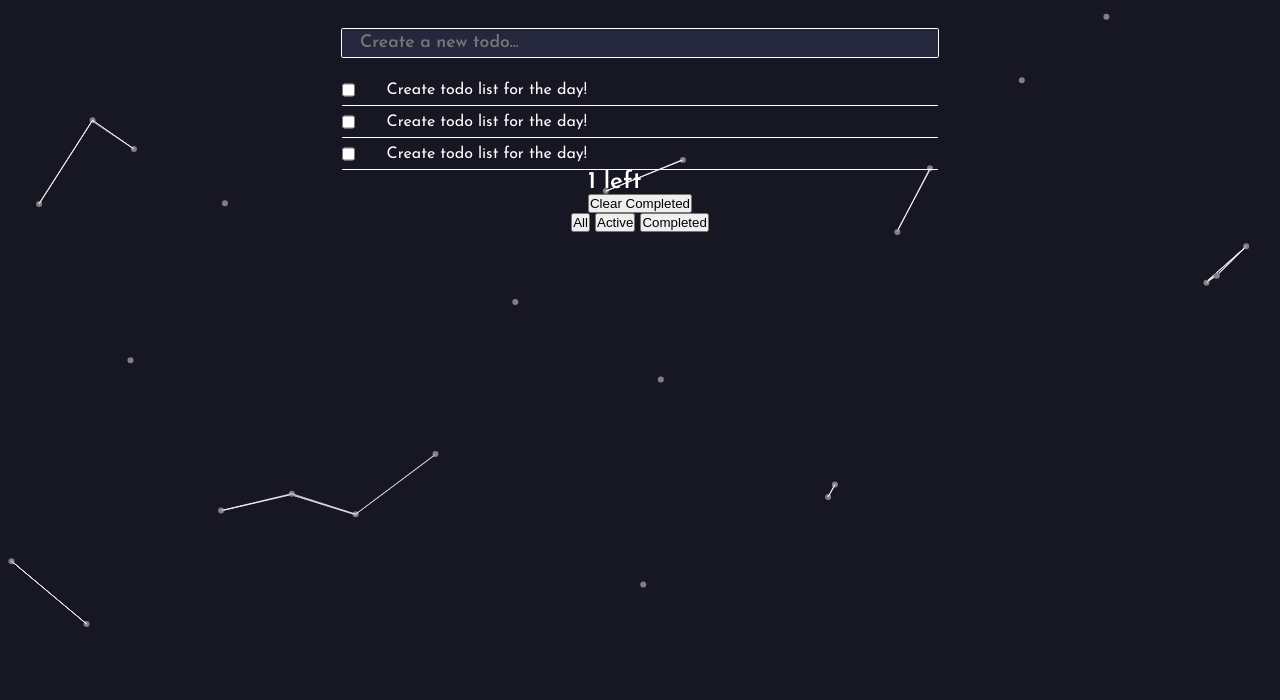
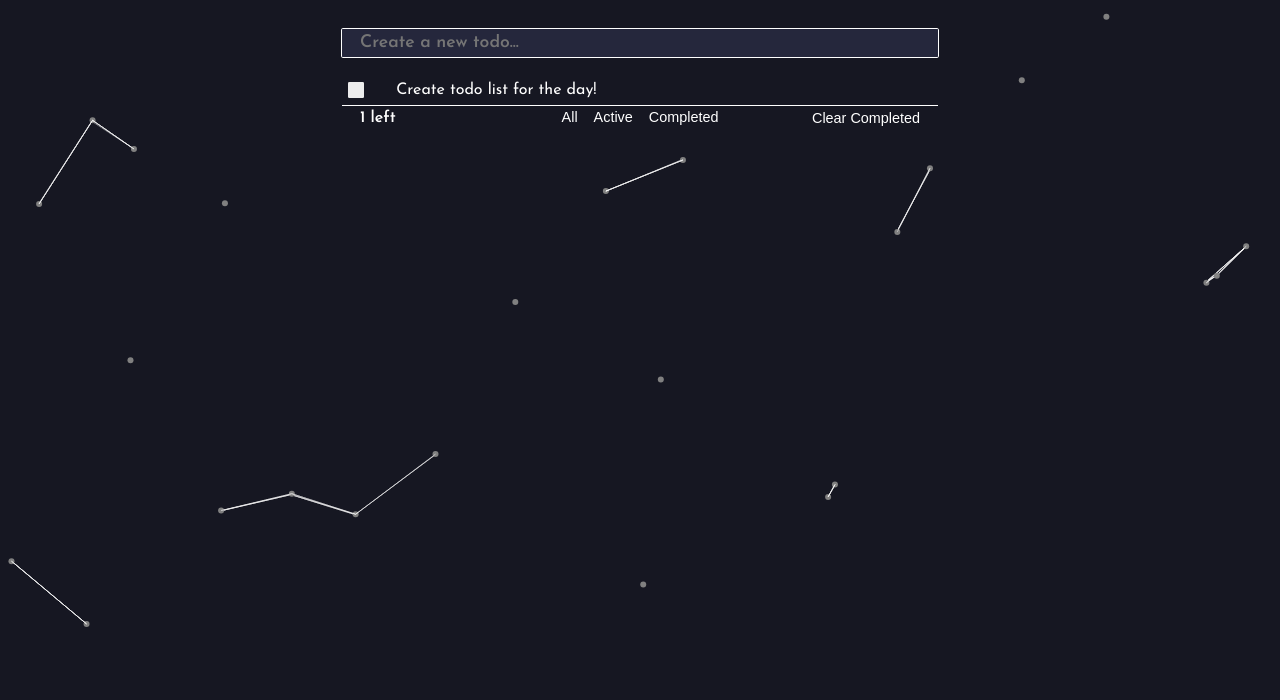
Before and after one commit to AhmadHazm/Todo, a plain HTML site: page index.html in a window 1280 px wide. Shown: the part 100-800 px from the top of the page. Drawn offline with Linux system fonts and the light colour scheme.

Commit message:
complete styling

```diff
--- a/index.html
+++ b/index.html
@@ -9,7 +9,7 @@
 <link href="https://fonts.googleapis.com/css2?family=Josefin+Sans:wght@400;500;600&display=swap" rel="stylesheet">
     <link rel="stylesheet" href="style.css">
     <script src="./js/background.js" defer></script>
-    <script src="./js/app.js" defer></script>
+    <script     src="./js/app.js" defer></script>
     <title>todo</title>
 </head>
 <body>
@@ -18,19 +18,9 @@
         <h1>TODO</h1>
     </header>
     <main>
-        <input type="text" name="creteTodo" id="creteTodo" placeholder="Create a new todo...">
+        <input tabindex="1" type="text" name="creteTodo" id="creteTodo" placeholder="Create a new todo...">
 
         <ul id="todosContainer">
-            <li class="todo">
-                <input type="checkbox" name="checkbox" class="todoCheckbox">
-                <p class="todoText">Create todo list for the day!</p>
-                <img src="./images/remove.png" class="removeTodoBtn" alt="remove">
-            </li>
-            <li class="todo">
-                <input type="checkbox" name="checkbox" class="todoCheckbox">
-                <p class="todoText">Create todo list for the day!</p>
-                <img src="./images/remove.png" class="removeTodoBtn" alt="remove">
-            </li>
             <li class="todo">
                 <input type="checkbox" name="checkbox" class="todoCheckbox">
                 <p class="todoText">Create todo list for the day!</p>
--- a/style.css
+++ b/style.css
@@ -24,6 +24,8 @@ header{
 }
 h1{
     font-size: 2.5rem;
+    letter-spacing: .4em;
+    padding-left: .4em;
     margin: auto;
 }
 
@@ -72,10 +74,28 @@ main{
     bottom: 0;
     background-color: var(--white);
 }
+.todoCheckbox{
+    cursor: pointer;
+    margin-left: .5em;
+    appearance: none;
+    width: 1.2em;
+    height: 1.2em;
+    border-radius: .1em;
+    background-color: rgb(236, 236, 236);
+    transition: all .5s ease;
+}
+.todoCheckbox:checked{
+    background-image: url(./images/check.png);
+    background-position: center;
+    background-repeat: no-repeat;
+    background-size: 1.2em;
+    background-color: hsl(120, 100%, 69%);
+}
 .removeTodoBtn{
     position: absolute;
     cursor: pointer;
     opacity: 0;
+    top: 30%;
     right: 1%;
     width: .7em;
     height: auto;
@@ -85,3 +105,38 @@ main{
 .todo:hover .removeTodoBtn{
     opacity: 1;
 }
+#todosInfo{
+    position: relative;
+    display: flex;
+    width: 100%;
+    color: var(--white);
+}
+#todosInfo h2{
+    position: absolute;
+    width: 100%;
+    font-size: 1rem;
+    top: .3em;
+}
+#todosInfo .clearCompletedBtn{
+    position: absolute;
+    top: .3em;
+    right: 0;
+}
+.bt{
+    cursor: pointer;
+    border: none;
+    font-size: .9rem;
+    background-color: transparent;
+    color: var(--white);
+}
+#filterTodos{
+    display: flex;
+    flex-wrap: wrap;
+    gap: 1em;
+    padding-top: .2em;
+}
+@media (max-width: 800px) {
+    #filterTodos{
+        padding-top: 2em;
+    }
+}
```
Also changed, not shown: images/check.png (added).
